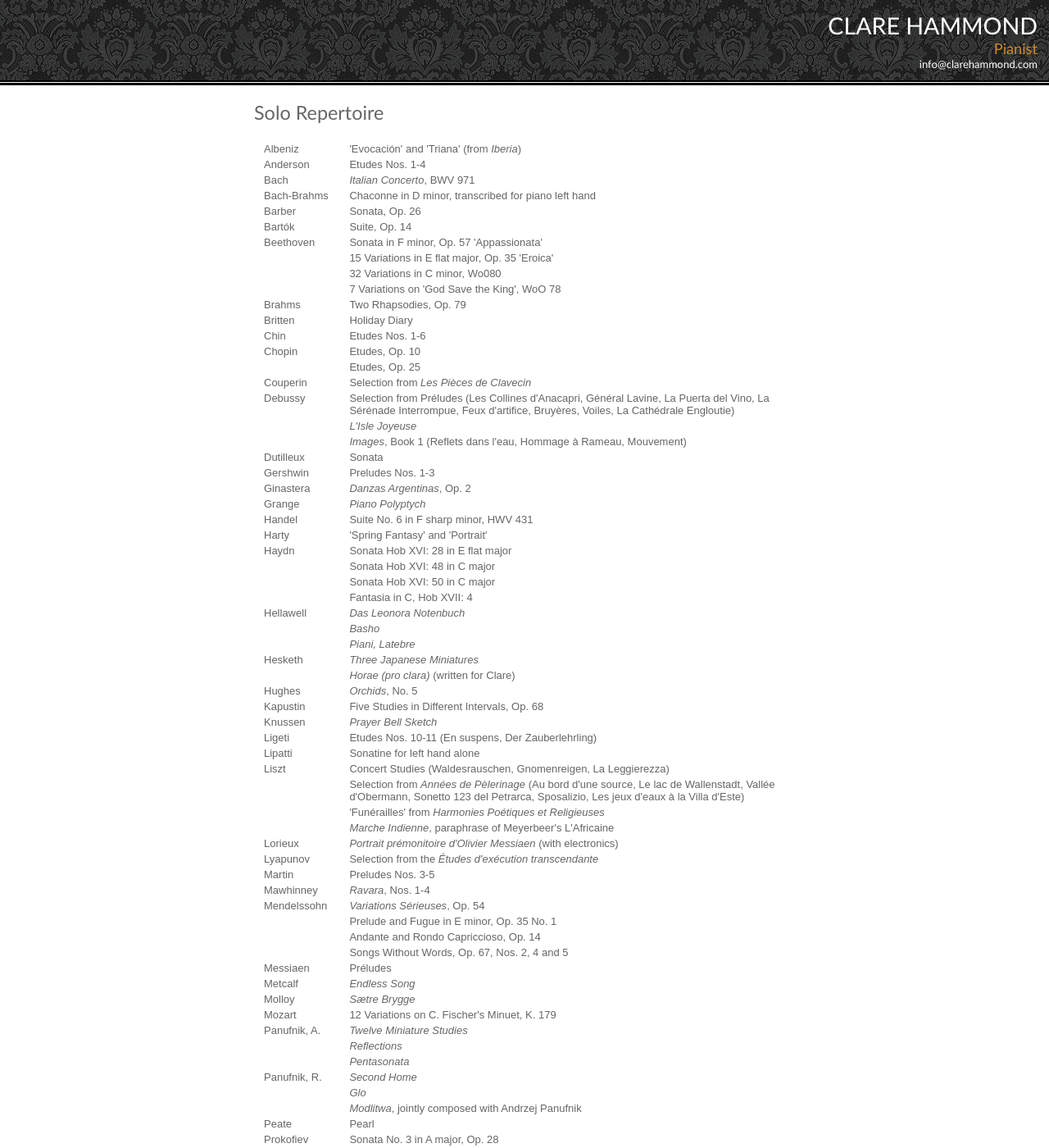
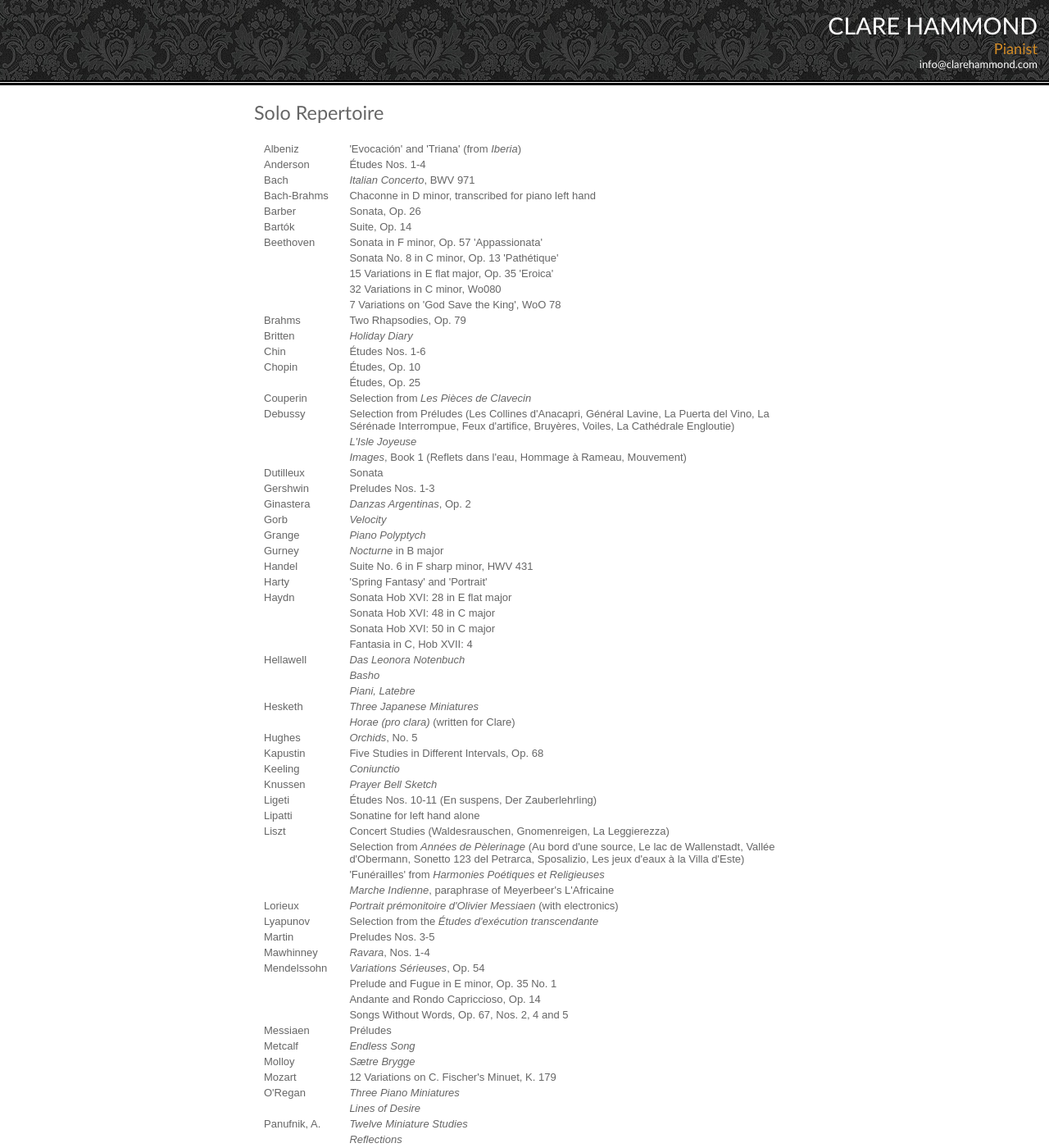
Before and after one commit to hammonc/clarehammond.com, a Jekyll site: the page built from solo-repertoire.html, in a window 1280 px wide and 1400 px high. Shown: the whole window at 82% size. Built offline with Jekyll 4.4.1, drawn with Linux system fonts in a browser that asks for light colours; some of the changed text lies outside the part shown.

Commit message:
Rep update

```diff
--- a/concerto-repertoire.html
+++ b/concerto-repertoire.html
@@ -49,6 +49,9 @@ layout: repertoire
 <h4>MYSLIVECEK</h4>
 <p>Keyboard Concerto No. 1 in B flat major</p>
 
+<h4>PANUFNIK</h4>
+<p>Piano Concerto</p>
+
 <h4>PROKOFIEV</h4>
 <p>Piano Concerto No. 3, Op. 26</p>
 
--- a/etude.html
+++ b/etude.html
@@ -19,6 +19,8 @@ layout: no-image
 <p>&#9656; Click <a href="resources/etude_profile.pdf" target="_blank">here</a> to download a profile of the disc.</p>
 
 <p>&#9656; Click <a href="resources/etude_sample_programmes.pdf" target="_blank">here</a> to download sample programmes featuring repertoire from the disc.</p>
+
+<p>&#9656; Click <a href="http://clarehammond.com/press.html" target="_blank">here</a> for high resolution publicity photos.</p>
 
 <h3 class="page-heading">Audio demos</h3>
 
--- a/solo-repertoire-contemporary.html
+++ b/solo-repertoire-contemporary.html
@@ -10,6 +10,7 @@ layout: repertoire
     <tr><td>Betteridge</td><td><em>Nostalgic Music</em> (2013)</td></tr>
     <tr><td>Campbell</td><td><em>Flight of the Killer Bee</em> (2013)</td></tr>
     <tr><td>Chin</td><td><em>Études</em> Nos. 1-6 (1995-2003)</td></tr>
+    <tr><td>Gorb</td><td><em>Velocity</em> (2014)</td></tr>
     <tr><td>Grange</td><td><em>Piano Polyptych</em> (1993)</td></tr>
     <tr><td>Hellawell</td><td><em>Das Leonora Notenbuch</em> (1986)</td></tr>
     <tr><td></td><td><em>Basho</em> (1996)</td></tr>
@@ -18,6 +19,7 @@ layout: repertoire
     <tr><td></td><td><em>Horae (pro clara)</em> (written for Clare, 2011-13)</td></tr>
     <tr><td>Hughes</td><td><em>Orchids</em>, No. 5 (2000)</td></tr>
     <tr><td>Kapustin</td><td>Five Studies in Different Intervals, Op. 68 (1992)</td></tr>
+    <tr><td>Keeling</td><td><em>Coniunctio</em> (2013)</td></tr>
     <tr><td>Knussen</td><td><em>Prayer Bell Sketch</em> (1997)</td></tr>
     <tr><td>Ligeti</td><td><em>Études</em> Nos. 10-11 (En suspens, Der Zauberlehrling, 1994)</td></tr>
     <tr><td>Lorieux</td><td><em>Portrait prémonitoire d'Olivier Messiaen</em> (with electronics)</td></tr>
@@ -25,6 +27,8 @@ layout: repertoire
     <tr><td>Metcalf</td><td><em>Endless Song</em> (1999)</td></tr>
     <tr><td>Molloy</td><td><em>Sætre Brygge</em> (2008)</td></tr>
     <tr><td>Oliver</td><td>Study for Piano (1979)</td></tr>
+    <tr><td>O'Regan</td><td><em>Three Piano Miniatures</em> (2004)</td></tr>
+    <tr><td></td><td><em>Lines of Desire<em> (2008)</td></tr>
     <tr><td>Panufnik, R.</td><td><em>Second Home</em> (2006)</td></tr>
     <tr><td></td><td><em>Glo</em> (2002)</td></tr>
     <tr><td></td><td><em>Modlitwa</em> jointly composed with Andrzej Panufnik (1990-4)</td></tr>
--- a/solo-repertoire.html
+++ b/solo-repertoire.html
@@ -6,20 +6,21 @@ layout: repertoire
 <div id="solo-rep">
   <table>
     <tr><td>Albeniz</td><td>'Evocación' and 'Triana' (from <em>Iberia</em>) </td></tr>
-    <tr><td>Anderson</td><td>Etudes Nos. 1-4</td></tr>
+    <tr><td>Anderson</td><td>Études Nos. 1-4</td></tr>
     <tr><td>Bach</td><td><em>Italian Concerto</em>, BWV 971</td></tr>
     <tr><td>Bach-Brahms</td><td>Chaconne in D minor, transcribed for piano left hand</td></tr>
     <tr><td>Barber</td><td>Sonata, Op. 26</td></tr>
     <tr><td>Bartók</td><td>Suite, Op. 14</td></tr>
     <tr><td>Beethoven</td><td>Sonata in F minor, Op. 57 'Appassionata'</td></tr>
+    <tr><td></td><td>Sonata No. 8 in C minor, Op. 13 'Pathétique'</td></tr>
     <tr><td></td><td>15 Variations in E flat major, Op. 35 'Eroica'</td></tr>
     <tr><td></td><td>32 Variations in C minor, Wo080</td></tr>
     <tr><td></td><td>7 Variations on 'God Save the King', WoO 78</td></tr>
     <tr><td>Brahms</td><td>Two Rhapsodies, Op. 79</td></tr>
-    <tr><td>Britten</td><td>Holiday Diary</td></tr>
-    <tr><td>Chin</td><td>Etudes Nos. 1-6</td></tr>
-    <tr><td>Chopin</td><td>Etudes, Op. 10</td></tr>
-    <tr><td></td><td>Etudes, Op. 25</td></tr>
+    <tr><td>Britten</td><td><em>Holiday Diary</em></td></tr>
+    <tr><td>Chin</td><td>Études Nos. 1-6</td></tr>
+    <tr><td>Chopin</td><td>Études, Op. 10</td></tr>
+    <tr><td></td><td>Études, Op. 25</td></tr>
     <tr><td>Couperin</td><td>Selection from <em>Les Pièces de Clavecin</em></td></tr>
     <tr><td>Debussy</td><td>Selection from Préludes (Les Collines d'Anacapri, Général Lavine, La Puerta del Vino, La Sérénade Interrompue, Feux d'artifice, Bruyères, Voiles, La Cathédrale Engloutie)</td></tr>
     <tr><td></td><td><em>L'Isle Joyeuse</em></td></tr>
@@ -27,7 +28,9 @@ layout: repertoire
     <tr><td>Dutilleux</td><td>Sonata</td></tr>
     <tr><td>Gershwin</td><td>Preludes Nos. 1-3</td></tr>
     <tr><td>Ginastera</td><td><em>Danzas Argentinas</em>, Op. 2</td></tr>
+    <tr><td>Gorb</td><td><em>Velocity</em></td></tr>
     <tr><td>Grange</td><td><em>Piano Polyptych</em></td></tr>
+    <tr><td>Gurney</td><td><em>Nocturne</em> in B major</td></tr>
     <tr><td>Handel</td><td>Suite No. 6 in F sharp minor, HWV 431</td></tr>
     <tr><td>Harty</td><td>'Spring Fantasy' and 'Portrait'</td></tr>
     <tr><td>Haydn</td><td>Sonata Hob XVI: 28 in E flat major</td></tr>
@@ -41,8 +44,9 @@ layout: repertoire
     <tr><td></td><td><em>Horae (pro clara)</em> (written for Clare)</td></tr>
     <tr><td>Hughes</td><td><em>Orchids</em>, No. 5</td></tr>
     <tr><td>Kapustin</td><td>Five Studies in Different Intervals, Op. 68</td></tr>
+    <tr><td>Keeling</td><td><em>Coniunctio</em></td></tr>
     <tr><td>Knussen</td><td><em>Prayer Bell Sketch</em></td></tr>
-    <tr><td>Ligeti</td><td>Etudes Nos. 10-11 (En suspens, Der Zauberlehrling)</td></tr>
+    <tr><td>Ligeti</td><td>Études Nos. 10-11 (En suspens, Der Zauberlehrling)</td></tr>
     <tr><td>Lipatti</td><td>Sonatine for left hand alone</td></tr>
     <tr><td>Liszt</td><td>Concert Studies (Waldesrauschen, Gnomenreigen, La Leggierezza)</td></tr>
     <tr><td></td><td>Selection from <em>Années de Pèlerinage</em> (Au bord d'une source, Le lac de Wallenstadt, Vallée d'Obermann, Sonetto 123 del Petrarca, Sposalizio, Les jeux d'eaux à la Villa d'Este)</td></tr>
@@ -60,20 +64,22 @@ layout: repertoire
     <tr><td>Metcalf</td><td><em>Endless Song</em></td></tr>
     <tr><td>Molloy</td><td><em>Sætre Brygge</em></td></tr>
     <tr><td>Mozart</td><td>12 Variations on C. Fischer's Minuet, K. 179</td></tr>
+    <tr><td>O'Regan</td><td><em>Three Piano Miniatures</em></td></tr>
+    <tr><td></td><td><em>Lines of Desire</em></td></tr>
     <tr><td>Panufnik, A.</td><td><em>Twelve Miniature Studies</em></td></tr>
     <tr><td></td><td><em>Reflections</em></td></tr>
     <tr><td></td><td><em>Pentasonata</em></td></tr>
     <tr><td>Panufnik, R.</td><td><em>Second Home</em></td></tr>
     <tr><td></td><td><em>Glo</em></td></tr>
     <tr><td></td><td><em>Modlitwa</em>, jointly composed with Andrzej Panufnik</td></tr>
-    <tr><td>Peate</td><td>Pearl</td></tr>
+    <tr><td>Peate</td><td><em>Pearl</em></td></tr>
     <tr><td>Prokofiev</td><td>Sonata No. 3 in A major, Op. 28</td></tr>
     <tr><td></td><td>Sonata No. 6 in A major, Op. 82</td></tr>
     <tr><td>Ravel</td><td><em>Le Tombeau de Couperin</em></td></tr>
     <tr><td></td><td><em>Sonatine</em></td></tr>
     <tr><td></td><td><em>Jeux d'eau</em></td></tr>
     <tr><td></td><td><em>Menuet sur le nom d'Haydn</em></td></tr>
-    <tr><td>Saint-Sa&#235;ns</td><td>Selection from <em>Etudes</em> for the left hand</td></tr>
+    <tr><td>Saint-Sa&#235;ns</td><td>Selection from <em>Études</em> for the left hand</td></tr>
     <tr><td>Samuel</td><td><em>Fragile Landscapes</em></td></tr>
     <tr><td>Satie</td><td><em>Gnossiennes</em>, Nos. 1-6</td></tr>
     <tr><td>Saxton</td><td><em>Chacony</em> for left hand alone</td></tr>
@@ -86,9 +92,10 @@ layout: repertoire
     <tr><td>Shostakovich</td><td>Prelude and Fugue in D flat Major and Prelude and Fugue in F minor, Op. 87 Nos. 15 and 18</td></tr>
     <tr><td>Sibelius</td><td><em>The Trees</em>, Op. 75</td></tr>
     <tr><td>Swayne</td><td>Bagatelles Nos. 1-4</td></tr>
-    <tr><td>Szymanowski</td><td>Etudes Op. 33</td></tr>
+    <tr><td>Szymanowski</td><td>Études Op. 33</td></tr>
     <tr><td></td><td><em>Métopes</em>, Op. 29</td></tr>
     <tr><td>Takemitsu</td><td><em>Rain Tree Sketch II</em></td></tr>
+    <tr><td>Tavener</td><td><em>Zodiacs</em></td></tr>
     <tr><td>Vine</td><td>Five Bagatelles</td></tr>
     <tr><td>Miscellaneous</td><td><em>Aquarelles</em>, a series of five miniatures written to celebrate the Debussy Centenary by composers James Francis Brown, David Matthews, Peter Fribbins, Alan Mills and Robin Walker</td></tr>
 
```
Also changed, not shown: other parts of solo-repertoire-contemporary.html (+1 -1 lines), chamber-repertoire.html (+14 -2 lines).
